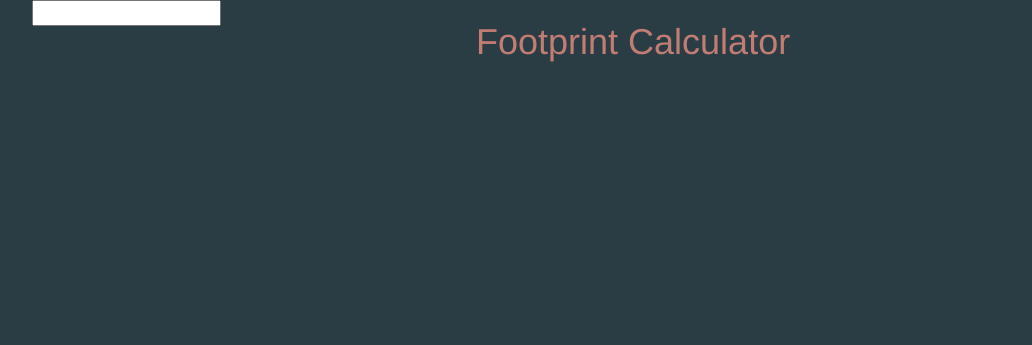
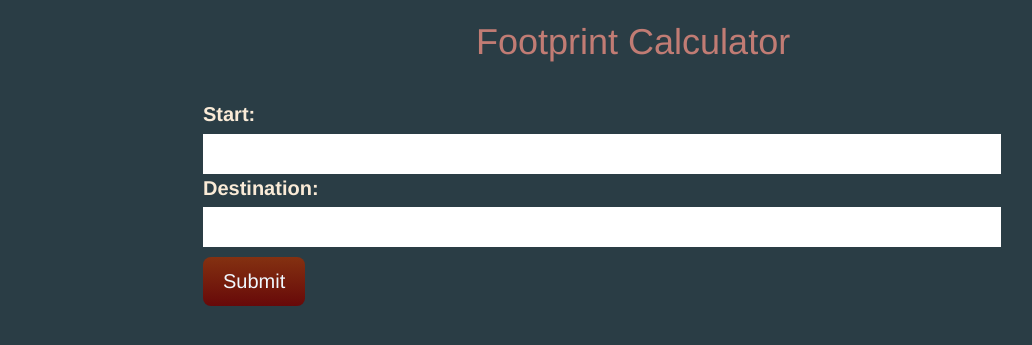
Before and after one commit to jrajan15/Carbon-Footprint-Calculator, a Django app: template CarbonFootprint/CarbonF/templates/calculate.html in a window 1280 px wide. Shown: the part 89-434 px from the top of the page, without its empty margins (38-1070 px from the left). Run offline with Django 3.2, Linux system fonts and the light colour scheme; the template is opened without the code that fills it, so the values that code supplies are empty; some libraries are stand-ins or nearby versions.

Commit message:
GET request hurdle

```diff
--- a/CarbonFootprint/CarbonF/static/css/main.css
+++ b/CarbonFootprint/CarbonF/static/css/main.css
@@ -69,6 +69,64 @@
   float: right;
 }
 
+/* Form */
+.calculator{
+  margin-top: 100px;
+}
+.contact h6{
+  font-size: 3rem;
+  font-family: Georgia, serif;
+  color: rgba(255, 99, 71, 0.74);
+  text-align: center;
+  line-height: 0;
+  margin-top: -2rem;
+}
+form{
+  width: 70%;
+  margin: 0 auto;
+}
+
+form label{
+  font-size: 2rem;
+  color: antiquewhite;
+}
+
+input,
+select{
+  width: 100%;
+  padding: 1rem;
+  margin-top: 5px;
+  margin-bottom: 8px;
+  border: none;
+  outline-color: #051e2f;
+  font-size: 2rem;
+}
+
+input[type="submit"]{
+  margin-top: 10px;
+  width: initial;
+  size: 4rem;
+  font-size: 2rem;
+  align-content: center;
+  background: linear-gradient(to top, #670909, #843111);
+  color: aliceblue;
+  padding: 1rem 2rem;
+  border-radius: 0.8rem;
+  cursor: pointer;
+  transition: background 650ms;
+}
+
+input[type="submit"]:hover{
+  background: linear-gradient(to top, #8d0d0d, #b24518);
+}
+/* Form */
+
+/* Login Page */
+
+.border-bottom mb-4{
+  color: azure;
+}
+/* Login Page*/
 @media screen and (max-width: 500px) {
   .header a {
     float: none;
--- a/CarbonFootprint/CarbonF/templates/calculate.html
+++ b/CarbonFootprint/CarbonF/templates/calculate.html
@@ -9,9 +9,14 @@
 <section class="calculator" data-aos="fade-up" data-aos-delay="600">
     <div class="container">
         <form
-            action="http://localhost:8080/requestcarbonfootprint"
-            method="GET">
-            <input type="text" name="origin">
+            action = ""
+            method="POST">
+            {% csrf_token %}
+            <label for="Start">Start:</label>
+            <input type="text" name="origin" value="{{request.form.origin}}">
+            <label for="Destination">Destination:</label>
+            <input type="text" name="destination" value={{request.form.destination}}>
+            <input type="submit">
         </form>
     </div>
 </section>
--- a/CarbonFootprint/CarbonF/views.py
+++ b/CarbonFootprint/CarbonF/views.py
@@ -1,10 +1,12 @@
 # Create your views here.
+from django.views.decorators.csrf import csrf_exempt
 from django.shortcuts import render
 from django.http import HttpResponse
 import urllib.request
 import json
 
 
+@csrf_exempt
 def home(request):
     context = {}
     return render(request, 'home.html', context)
```
Also changed, not shown: CarbonFootprint/CarbonF/link_to_json.py (added, +17 -0 lines).
